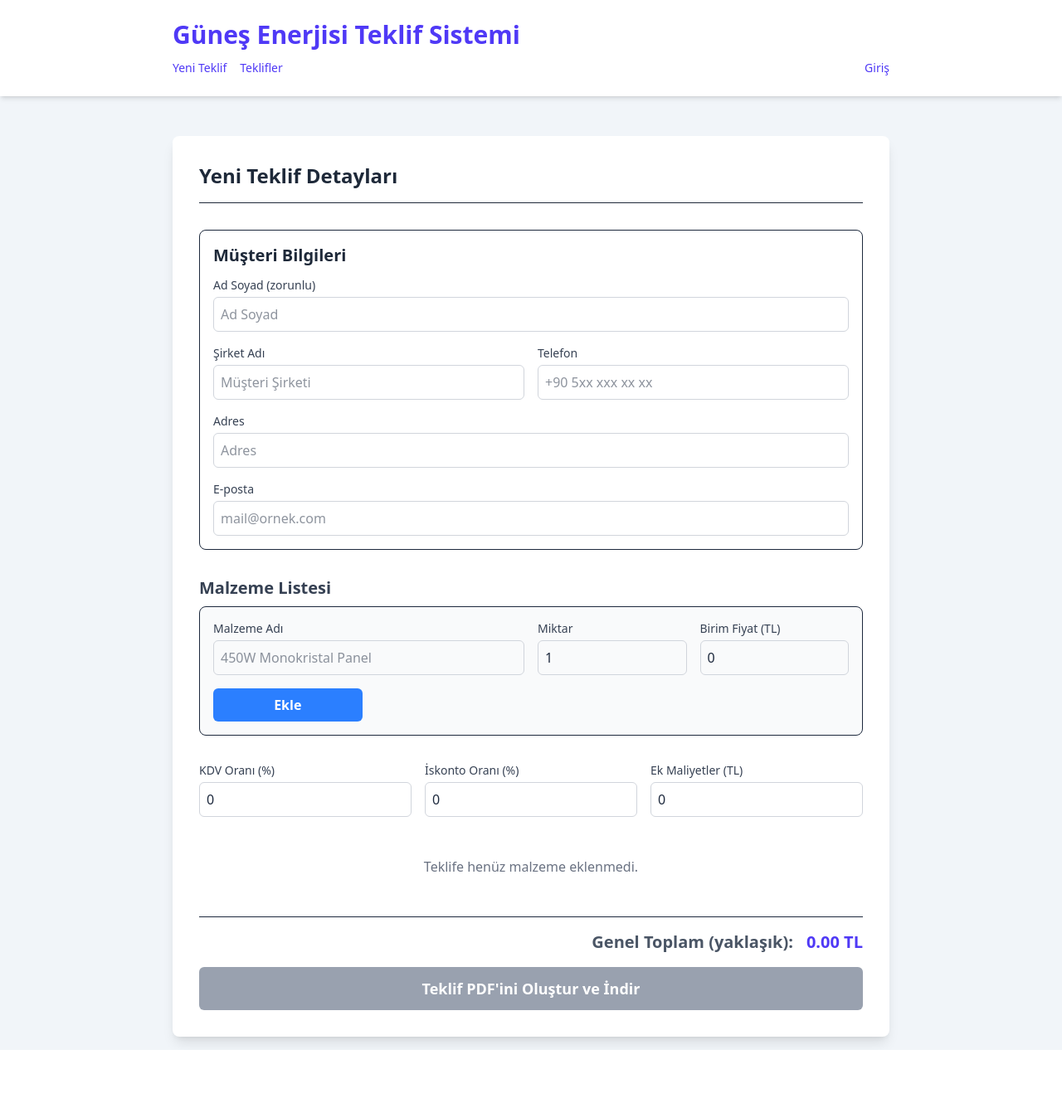
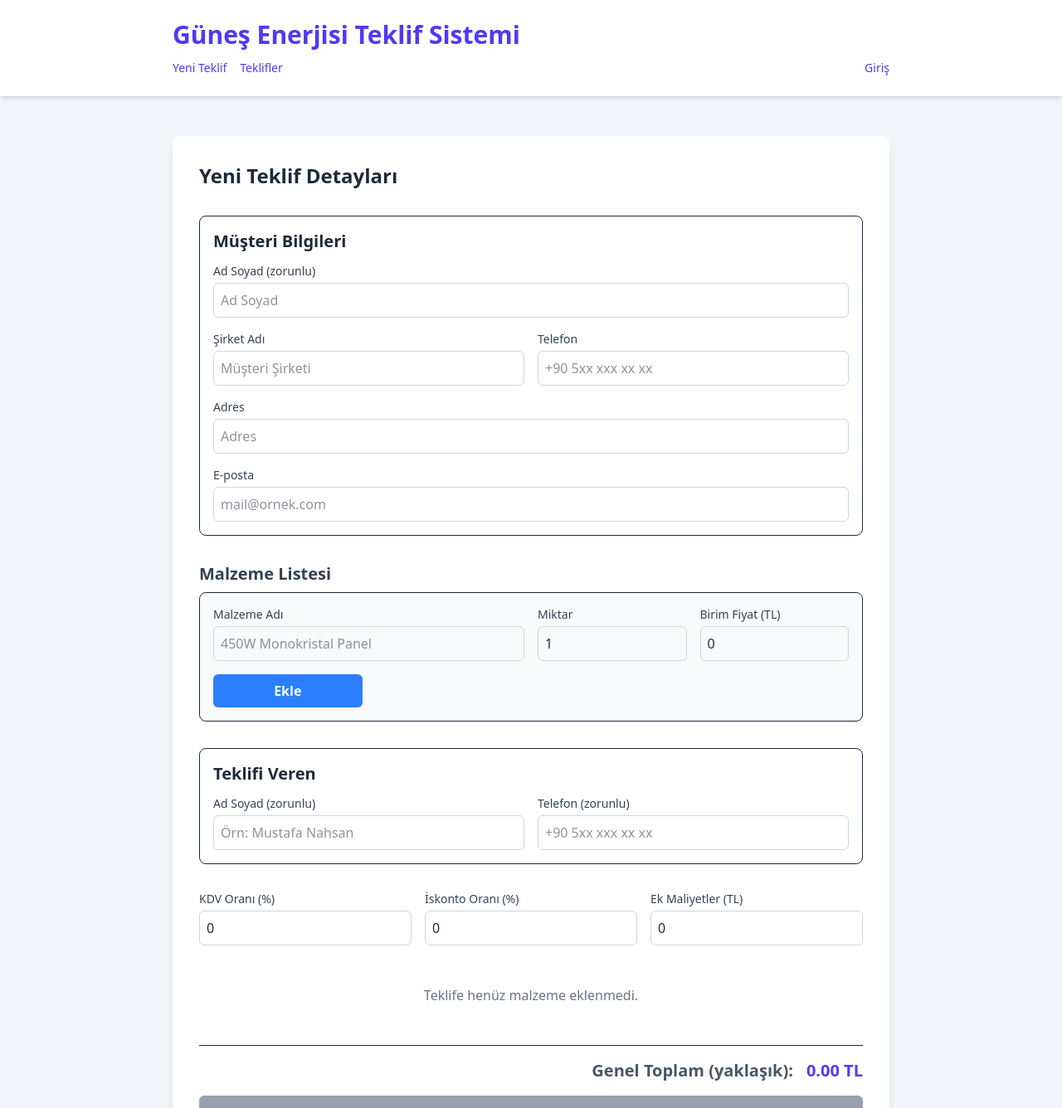
Before and after one commit to mustafaf8/Reporting-application, a React (Vite) app in the folder frontend/: page / in a window 1280 px wide. Shown: the top 1336 px of the page at 83% size. Before the commit the page ends 1266 px from the top, so only its background shows below. Built offline with nearby package versions, Linux system fonts and the light colour scheme.

Commit message:
Backend: Enhanced PDF generation to include issuer details in proposals and updated template styling. Frontend: Added mandatory fields for issuer information in the proposal form, improving user input validation and interface.

```diff
--- a/frontend/src/components/ProposalForm.jsx
+++ b/frontend/src/components/ProposalForm.jsx
@@ -38,6 +38,12 @@ const ProposalForm = () => {
         email: ''
     });
 
+    // Teklifi veren kişi (zorunlu)
+    const [issuer, setIssuer] = useState({
+        name: '',
+        phone: ''
+    });
+
     // API isteği sırasında yüklenme durumunu yöneten state (butonun deaktif olması için)
     const [loading, setLoading] = useState(false);
 
@@ -68,8 +74,8 @@ const ProposalForm = () => {
     // Backend'e istek atıp PDF'i oluşturan ve indiren ana fonksiyon
     const handleGeneratePdf = async () => {
         // Müşteri adı veya malzeme listesi boşsa işlemi başlatma
-        if (!customer.fullName || items.length === 0) {
-            toast.error('PDF oluşturmak için lütfen müşteri adını ve en az bir malzeme ekleyin.');
+        if (!customer.fullName || !issuer.name || !issuer.phone || items.length === 0) {
+            toast.error('Lütfen müşteri adı, teklifi veren kişi ve telefon ile en az bir malzeme girin.');
             return;
         }
 
@@ -78,7 +84,7 @@ const ProposalForm = () => {
         try {
             // 0) Önce teklifi DB'ye kaydet (giriş yapılmış olmalı)
             const companyForPdf = await buildCompanyForPdf();
-            const payload = { customerName: customer.fullName, items, vatRate, discountRate, extraCosts, company: companyForPdf, customer };
+            const payload = { customerName: customer.fullName, items, vatRate, discountRate, extraCosts, company: companyForPdf, customer, issuer };
             try {
                 await api.post('/api/proposals', payload);
                 // Başarı tostu interceptor tarafından gösterilecek
@@ -128,7 +134,7 @@ const ProposalForm = () => {
 
     return (
         <div className="space-y-8">
-            <h2 className="text-2xl font-semibold text-gray-800 border-b pb-4">Yeni Teklif Detayları</h2>
+            <h2 className="text-2xl font-semibold text-gray-800 ">Yeni Teklif Detayları</h2>
 
             {/* Müşteri Bilgileri (Opsiyonel) - Ad Soyad zorunlu */}
             <div className="space-y-3 p-4 border rounded-lg bg-white">
@@ -177,6 +183,21 @@ const ProposalForm = () => {
                     <button onClick={handleAddItem} className="w-full bg-blue-500 text-white font-bold py-2 px-4 rounded-md hover:bg-blue-600 transition-colors focus:outline-none focus:ring-2 focus:ring-offset-2 focus:ring-blue-500">
                         Ekle
                     </button>
+                </div>
+            </div>
+
+            {/* Teklifi Veren (Zorunlu) */}
+            <div className="space-y-3 p-4 border rounded-lg bg-white">
+                <h3 className="text-xl font-semibold text-gray-800">Teklifi Veren</h3>
+                <div className="grid grid-cols-1 md:grid-cols-2 gap-4">
+                    <div>
+                        <label className="block text-sm font-medium text-gray-700">Ad Soyad (zorunlu)</label>
+                        <input type="text" value={issuer.name} onChange={(e)=>setIssuer({ ...issuer, name: e.target.value })} className="mt-1 w-full border border-gray-300 rounded-md p-2" placeholder="Örn: Mustafa Nahsan" />
+                    </div>
+                    <div>
+                        <label className="block text-sm font-medium text-gray-700">Telefon (zorunlu)</label>
+                        <input type="text" value={issuer.phone} onChange={(e)=>setIssuer({ ...issuer, phone: e.target.value })} className="mt-1 w-full border border-gray-300 rounded-md p-2" placeholder="+90 5xx xxx xx xx" />
+                    </div>
                 </div>
             </div>
 
```
Also changed, not shown: 2 other files (tests, documents, lock files or other folders).
